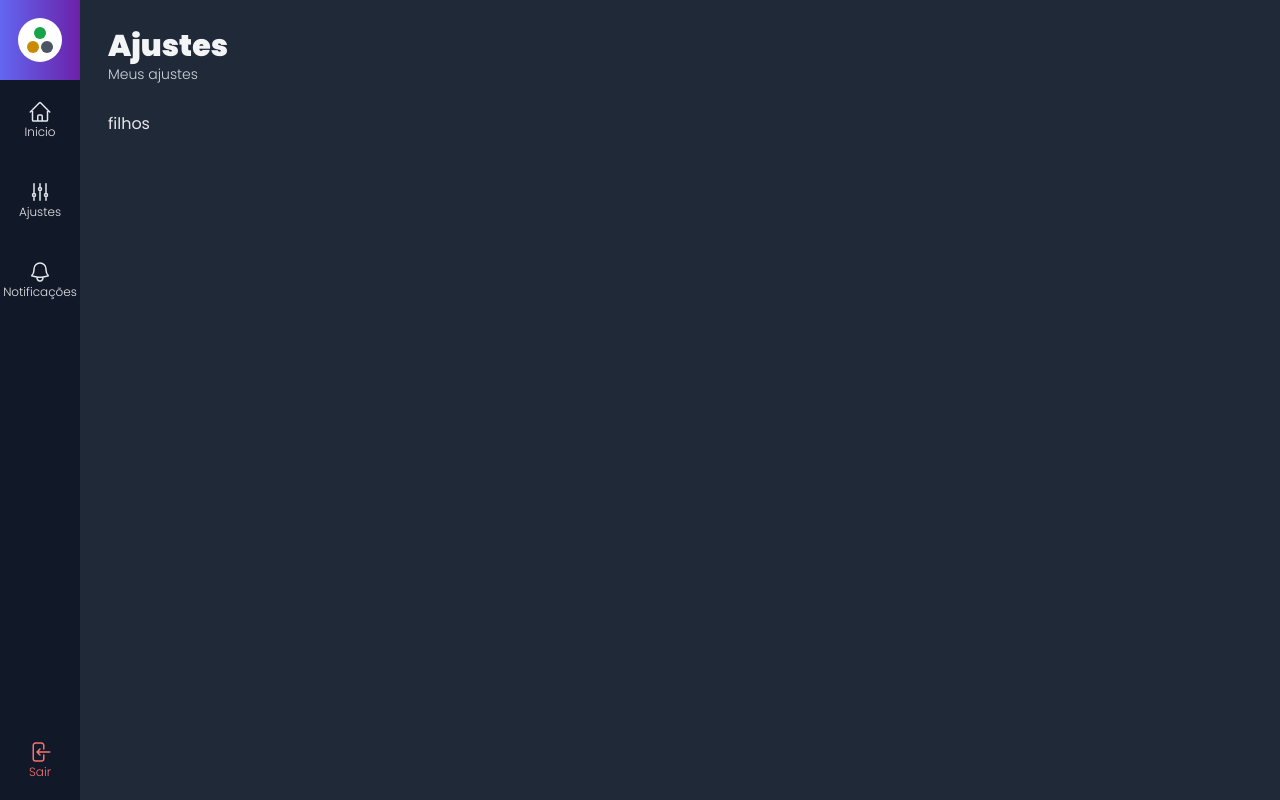
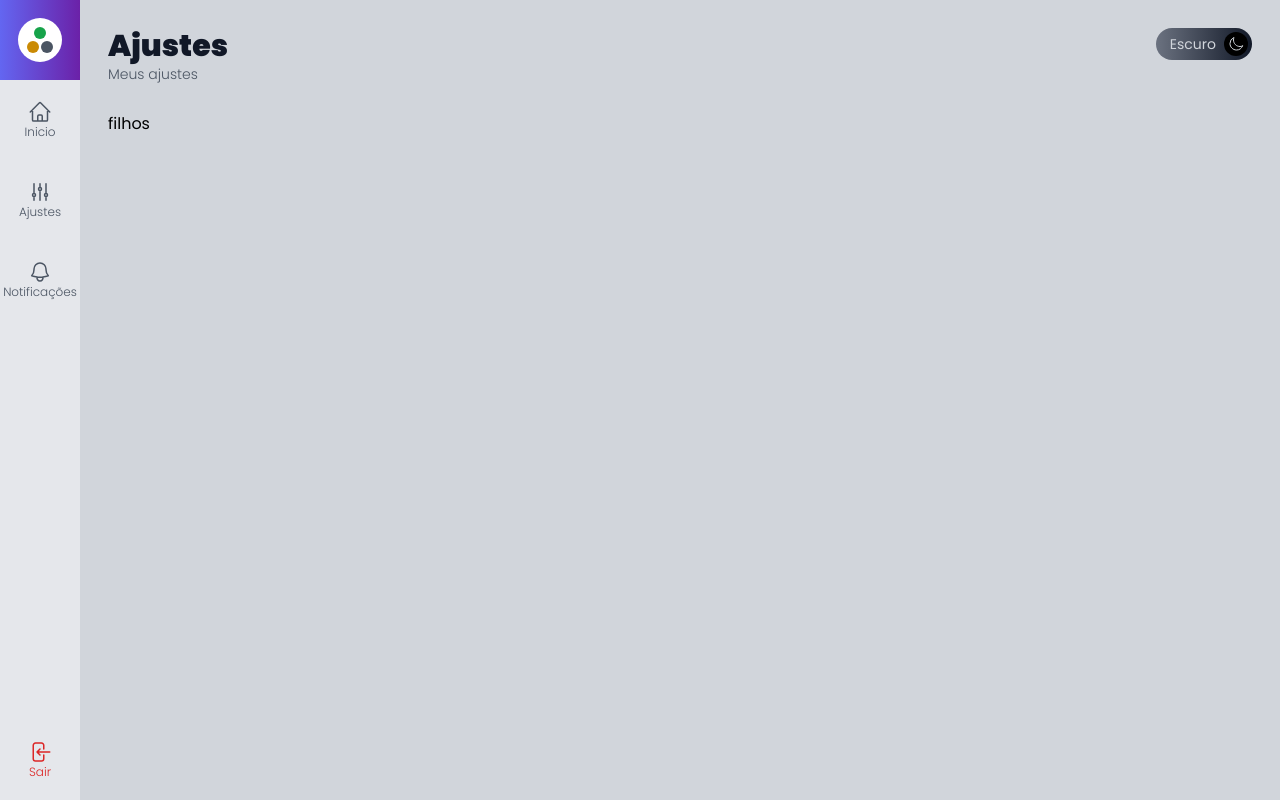
Before and after one commit to sirAndre1337/adminTemplate, a Next.js app: page /ajustes in a window 1280 px wide. Built offline with nearby package versions, Linux system fonts and the light colour scheme.

Commit message:
Context API, tema dark/ligth implementado

```diff
--- a/src/components/icons/index.tsx
+++ b/src/components/icons/index.tsx
@@ -26,3 +26,16 @@
     </svg>
 
 )
+
+export const SunIcon = (className = "h-6 w-6") => (
+    <svg xmlns="http://www.w3.org/2000/svg" fill="none" viewBox="0 0 24 24" strokeWidth={1.5} stroke="currentColor" className={className}>
+        <path strokeLinecap="round" strokeLinejoin="round" d="M12 3v2.25m6.364.386l-1.591 1.591M21 12h-2.25m-.386 6.364l-1.591-1.591M12 18.75V21m-4.773-4.227l-1.591 1.591M5.25 12H3m4.227-4.773L5.636 5.636M15.75 12a3.75 3.75 0 11-7.5 0 3.75 3.75 0 017.5 0z" />
+    </svg>
+)
+
+export const MoonIcon = (size = 6) => (
+    <svg xmlns="http://www.w3.org/2000/svg" fill="none" viewBox="0 0 24 24" strokeWidth={1.5} stroke="currentColor" className={`h-${size} w-${size}`}>
+        <path strokeLinecap="round" strokeLinejoin="round" d="M21.752 15.002A9.718 9.718 0 0118 15.75c-5.385 0-9.75-4.365-9.75-9.75 0-1.33.266-2.597.748-3.752A9.753 9.753 0 003 11.25C3 16.635 7.365 21 12.75 21a9.753 9.753 0 009.002-5.998z" />
+    </svg>
+
+)
--- /dev/null
+++ b/src/components/template/BotaoAlternarTema.tsx
@@ -0,0 +1,32 @@
+import { MoonIcon, SunIcon } from "../icons";
+
+interface BotaoAlternarTemaProps {
+    tema: string;
+    alternarTema: () => void
+    estarNoMenuLateral?: boolean;
+}
+
+export default function BotaoAlternarTema(props: BotaoAlternarTemaProps) {
+
+    const estarNoMenuLateral = !props.estarNoMenuLateral ? 'hidden sm:flex' : 'sm:hidden flex'
+
+    return props.tema === 'dark' ? (
+        <div onClick={props.alternarTema} className={`${estarNoMenuLateral} duration-500 ease-out transition-all items-center cursor-pointer bg-gradient-to-r from-yellow-300 to-yellow-600 w-14 lg:w-24 h-8 p-1 rounded-full`}>
+            <div className="flex items-center justify-center bg-white text-yellow-600 w-6 h-6 rounded-full">
+                {SunIcon("w-4 h-4")}
+            </div>
+            <div className="hidden lg:flex items-center ml-4 text-white">
+                <span className="text-sm">Claro</span>
+            </div>
+        </div>
+    ) : (
+        <div onClick={props.alternarTema} className={`${estarNoMenuLateral} duration-500 ease-out transition-all items-center justify-end cursor-pointer bg-gradient-to-r from-gray-500 to-gray-900 w-14 lg:w-24 h-8 p-1 rounded-full`}>
+            <div className="hidden lg:flex items-center mr-2 text-gray-300">
+                <span className="text-sm">Escuro</span>
+            </div>
+            <div className="flex items-center justify-center bg-black text-gray-300 w-6 h-6 rounded-full">
+                {MoonIcon(4)}
+            </div>
+        </div>
+    );
+}
--- a/src/components/template/Cabecalho.tsx
+++ b/src/components/template/Cabecalho.tsx
@@ -1,3 +1,5 @@
+import useAppData from "../../data/hook/useAppData";
+import BotaoAlternarTema from "./BotaoAlternarTema";
 import Titulo from "./Titulo";
 
 interface CabecalhoProps {
@@ -6,9 +8,15 @@
 }
 
 export default function Cabecalho(props : CabecalhoProps) {
+
+    const {tema, alternarTema} = useAppData();
+
     return (
-        <div>
+        <div className="flex">
             <Titulo titulo={props.titulo} subtitulo={props.subtitulo}/>
+            <div className="flex flex-grow justify-end">
+                    <BotaoAlternarTema tema={tema} alternarTema={alternarTema}/>
+            </div>
         </div>
     )
 }
--- a/src/components/template/Layout.tsx
+++ b/src/components/template/Layout.tsx
@@ -1,3 +1,4 @@
+import useAppData from "../../data/hook/useAppData";
 import Cabecalho from "./Cabecalho";
 import Conteudo from "./Conteudo";
 import MenuLateral from "./MenuLateral";
@@ -9,8 +10,10 @@
 }
 
 export default function Layout(props: LayoutProps) {
+    const { tema } = useAppData();
+
     return (
-        <div className="dark flex h-screen w-screen">
+        <div className={`${tema} flex h-screen w-screen`}>
             <MenuLateral />
             <div className="flex flex-col w-full p-7 bg-gray-300 dark:bg-gray-800">
                 <Cabecalho titulo={props.titulo} subtitulo={props.subtitulo} />
--- a/src/components/template/MenuLateral.tsx
+++ b/src/components/template/MenuLateral.tsx
@@ -1,8 +1,12 @@
+import useAppData from "../../data/hook/useAppData";
 import { BellIcon, HomeIcon, LogoutIcon, SettingsIcon } from "../icons";
+import BotaoAlternarTema from "./BotaoAlternarTema";
 import Logo from "./Logo";
 import MenuItem from "./MenuItem";
 
 export default function MenuLateral() {
+    const {tema, alternarTema} = useAppData();
+
     return (
         <aside className="flex flex-col bg-gray-200 text-gray-700 dark:bg-gray-900">
             <div className="flex flex-col items-center justify-center h-20 w-20 bg-gradient-to-r from-indigo-500 to-purple-800">
@@ -13,6 +17,9 @@
                 <MenuItem icone={SettingsIcon} texto="Ajustes" url="/ajustes" />
                 <MenuItem icone={BellIcon} texto="Notificações" url="/notificacoes" />
             </ul>
+                <ul className="flex items-center justify-center pb-5">
+                <BotaoAlternarTema tema={tema} alternarTema={alternarTema} estarNoMenuLateral={true}/>
+                </ul>
             <ul>
                 <MenuItem
                     icone={LogoutIcon}
--- /dev/null
+++ b/src/data/context/AppContext.tsx
@@ -0,0 +1,31 @@
+import { createContext, useState } from "react";
+import useAppData from "../hook/useAppData";
+
+type Tema = 'dark' | '';
+
+interface AppContextProps {
+    tema?: Tema;
+    alternarTema?: () => void;
+}
+
+const AppContext = createContext<AppContextProps>({})
+
+export function AppProvider(props) {
+
+    const [tema, setTema] = useState<Tema>('');
+
+    function alternarTema() {
+        setTema(tema === '' ? 'dark' : '');
+    }
+
+    return (
+        <AppContext.Provider value={{
+            tema,
+            alternarTema
+        }}>
+            {props.children}
+        </AppContext.Provider>
+    )
+}
+
+export default AppContext;
--- /dev/null
+++ b/src/data/hook/useAppData.ts
@@ -0,0 +1,6 @@
+import { useContext } from "react";
+import AppContext from "../context/AppContext";
+
+const useAppData = () => useContext(AppContext);
+
+export default useAppData;
--- a/src/pages/_app.tsx
+++ b/src/pages/_app.tsx
@@ -1,7 +1,12 @@
+import { AppProvider } from '../data/context/AppContext'
 import '../styles/globals.css'
 
 function MyApp({ Component, pageProps }) {
-  return <Component {...pageProps} />
+  return (
+    <AppProvider>
+      <Component {...pageProps} />
+    </AppProvider>
+  )
 }
 
 export default MyApp
```
